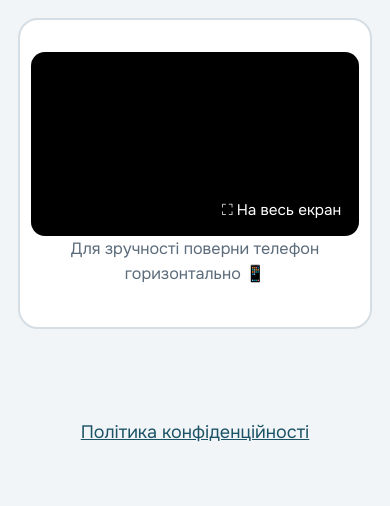
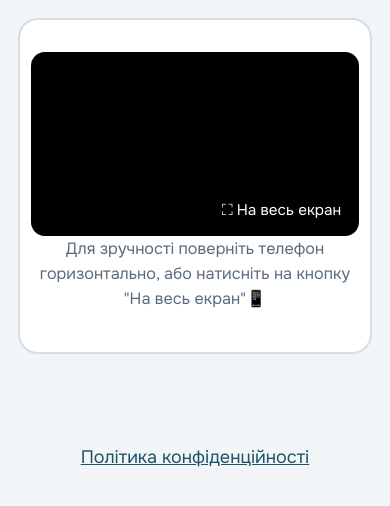
Before and after one commit to VerloxPy/ASD-emotions-teaching, a Django app: template templates/lessons/exercises/novel.html in a window 390 px wide. Shown: the part 68-574 px from the top of the page. Run offline with Django 5.2, Linux system fonts and the light colour scheme; the template is opened without the code that fills it, so the values that code supplies are empty.

Commit message:
adapted novel design on mobile v4

```diff
--- a/templates/lessons/exercises/novel.html
+++ b/templates/lessons/exercises/novel.html
@@ -9,7 +9,7 @@
     <iframe class="novel-frame" id="novel" src="{{ novel_url }}" title="{{ exercise.prompt }}" allow="fullscreen"></iframe>
     <button type="button" class="novel-fs" id="novelFs" aria-label="На весь екран">⛶ На весь екран</button>
   </div>
-  <p class="novel-hint">Для зручності поверни телефон горизонтально 📱</p>
+  <p class="novel-hint">Для зручності поверніть телефон горизонтально, або натисніть на кнопку "На весь екран"📱</p>
 
   <div id="feedback" class="feedback" aria-live="polite"></div>
 </section>
```
